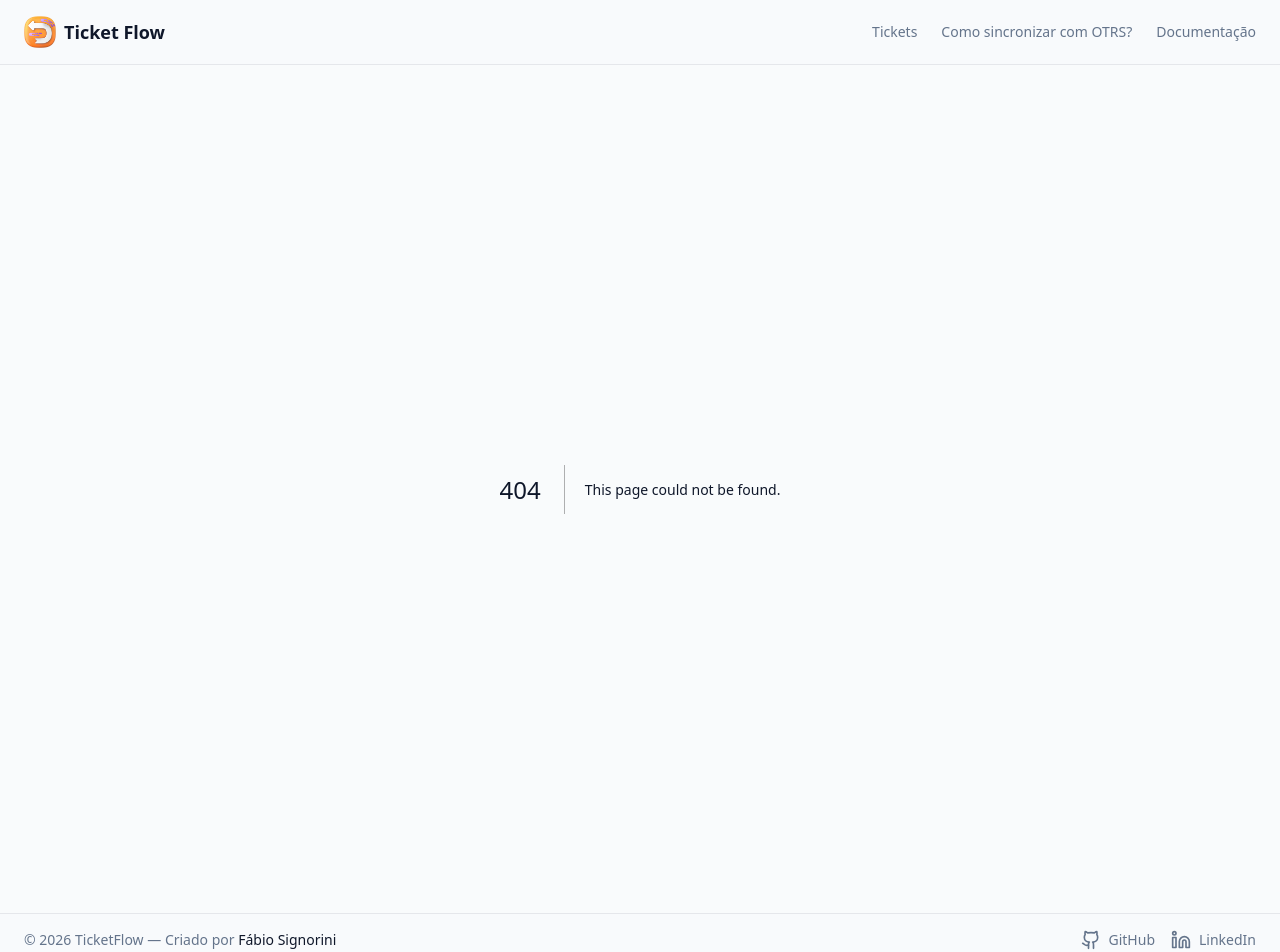
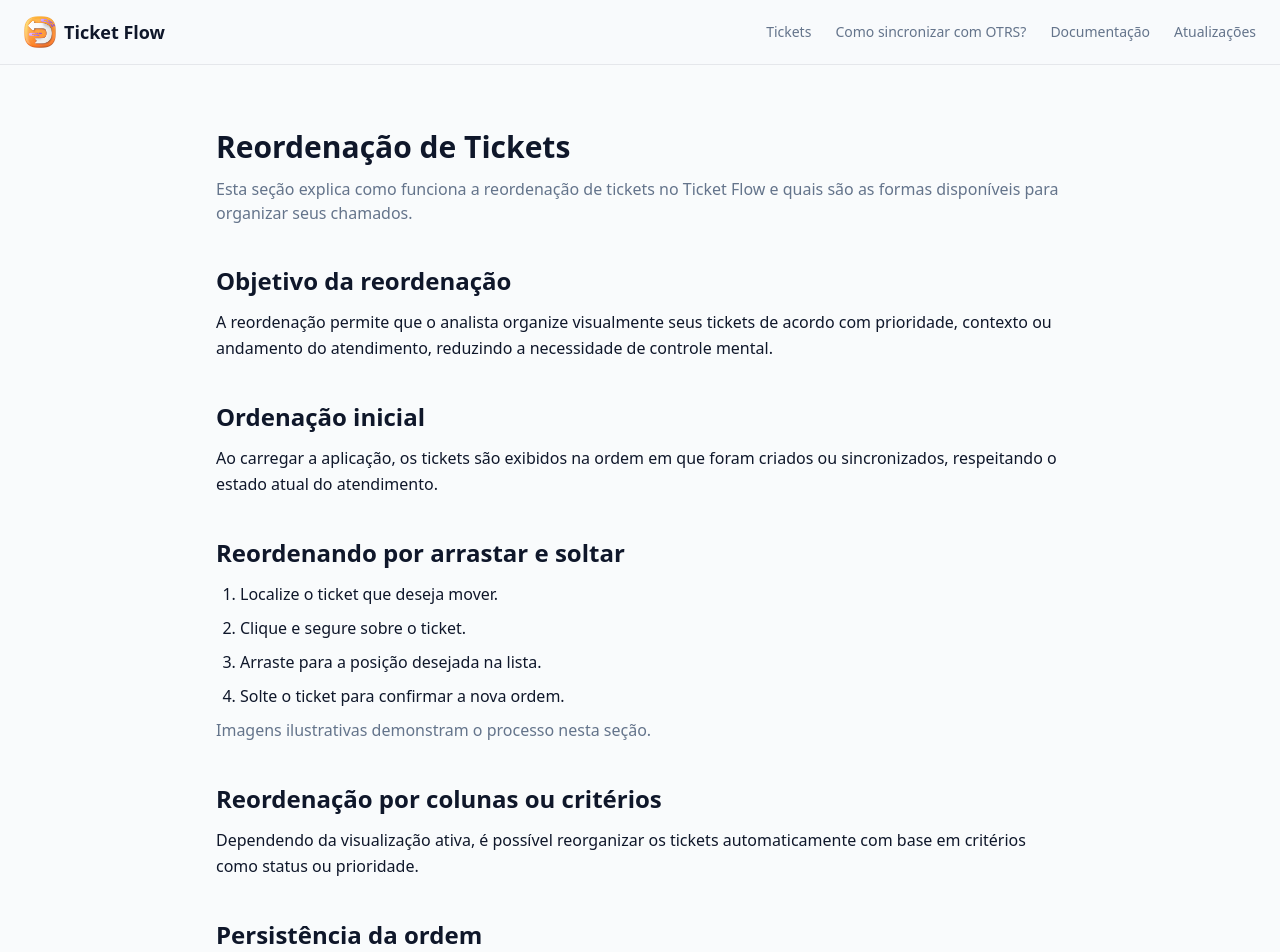
Before and after one commit to FabioSigF/ticketflow, a Next.js app: page /docs/reorder in a window 1280 px wide. Before the commit this address had no page. Shown: the top 952 px of the page. Built offline with nearby package versions, Linux system fonts and the light colour scheme.

Commit message:
feat(docs): add documentation and updates pages
Create a dedicated documentation section describing all main features
and step-by-step usage of the Ticket Flow tool. Also add an updates
(changelog) page to manually track new features, improvements, and bug fixes.

```diff
--- /dev/null
+++ b/app/docs/page.tsx
@@ -0,0 +1,37 @@
+import Link from "next/link";
+import { DocActionCard } from "@/components/DocActionCard";
+
+export default function DocumentationPage() {
+  return (
+    <div className="mx-auto max-w-4xl px-6 py-10 space-y-10">
+      <header className="space-y-3">
+        <h1 className="text-3xl font-bold">Documentação do Ticket Flow</h1>
+        <p className="text-muted-foreground">
+          Esta documentação apresenta as funcionalidades do Ticket Flow e
+          direciona para o passo a passo detalhado de cada ação disponível na
+          ferramenta.
+        </p>
+      </header>
+
+      <section className="space-y-4">
+        <h2 className="text-2xl font-semibold">
+          O que você pode fazer no Ticket Flow
+        </h2>
+
+        <div className="grid gap-4">
+          <DocActionCard
+            title="Reordenar tickets"
+            description="Aprenda a reorganizar seus tickets para priorizar atendimentos."
+            href="/documentation/reorder"
+          />
+
+          <DocActionCard
+            title="Sincronizar tickets com o OTRS"
+            description="Veja como integrar o OTRS ao Ticket Flow usando a extensão."
+            href="/documentation/sync-otrs"
+          />
+        </div>
+      </section>
+    </div>
+  );
+}
--- /dev/null
+++ b/app/docs/reorder/page.tsx
@@ -0,0 +1,58 @@
+import { DocSection } from "@/components/DocSection";
+
+export default function ReorderDocumentationPage() {
+  return (
+    <div className="mx-auto max-w-4xl px-6 py-10 space-y-10">
+      <header className="space-y-3">
+        <h1 className="text-3xl font-bold">Reordenação de Tickets</h1>
+        <p className="text-muted-foreground">
+          Esta seção explica como funciona a reordenação de tickets no Ticket
+          Flow e quais são as formas disponíveis para organizar seus chamados.
+        </p>
+      </header>
+
+      <DocSection title="Objetivo da reordenação">
+        <p>
+          A reordenação permite que o analista organize visualmente seus tickets
+          de acordo com prioridade, contexto ou andamento do atendimento,
+          reduzindo a necessidade de controle mental.
+        </p>
+      </DocSection>
+
+      <DocSection title="Ordenação inicial">
+        <p>
+          Ao carregar a aplicação, os tickets são exibidos na ordem em que foram
+          criados ou sincronizados, respeitando o estado atual do atendimento.
+        </p>
+      </DocSection>
+
+      <DocSection title="Reordenando por arrastar e soltar">
+        <ol className="list-decimal pl-6 space-y-2">
+          <li>Localize o ticket que deseja mover.</li>
+          <li>Clique e segure sobre o ticket.</li>
+          <li>Arraste para a posição desejada na lista.</li>
+          <li>Solte o ticket para confirmar a nova ordem.</li>
+        </ol>
+
+        <p className="text-muted-foreground mt-4">
+          Imagens ilustrativas demonstram o processo nesta seção.
+        </p>
+      </DocSection>
+
+      <DocSection title="Reordenação por colunas ou critérios">
+        <p>
+          Dependendo da visualização ativa, é possível reorganizar os tickets
+          automaticamente com base em critérios como status ou prioridade.
+        </p>
+      </DocSection>
+
+      <DocSection title="Persistência da ordem">
+        <p>
+          A ordem definida pelo analista é salva localmente no navegador,
+          garantindo que a organização seja mantida mesmo após recarregar a
+          página.
+        </p>
+      </DocSection>
+    </div>
+  );
+}
--- a/app/layout.tsx
+++ b/app/layout.tsx
@@ -51,13 +51,14 @@ export default function RootLayout({
               >
                 Como sincronizar com OTRS?
               </Link>
+              <Link href="/docs" className="hover:text-foreground transition">
+                Documentação
+              </Link>
               <Link
-                href="https://github.com/FabioSigF/ticketflow"
+                href="/updates"
                 className="hover:text-foreground transition"
-                target="_blank"
-                rel="noopener noreferrer"
               >
-                Documentação
+                Atualizações
               </Link>
             </nav>
           </div>
--- /dev/null
+++ b/app/updates/page.tsx
@@ -0,0 +1,40 @@
+import { UpdateItem } from "@/components/UpdateItem";
+
+export default function UpdatesPage() {
+  return (
+    <div className="mx-auto max-w-4xl px-6 py-10 space-y-12">
+      <header className="space-y-3">
+        <h1 className="text-3xl font-bold">Notas de Atualização</h1>
+        <p className="text-muted-foreground">
+          Aqui você encontra todas as atualizações, melhorias e correções
+          realizadas no Ticket Flow.
+        </p>
+      </header>
+
+      <UpdateItem
+        version="Versão 1.1.0"
+        date="02 de fevereiro de 2026"
+        news={[
+          "Sincronização automática de chamados com o OTRS via extensão",
+          "Organização visual dos tickets em “Em andamento” e “Finalizados”",
+          "Página dedicada com passo a passo para usar a integração com o OTRS",
+        ]}
+        fixes={[
+          "Correção na duplicação de tickets sincronizados",
+          "Ajuste na ordenação correta por idade do chamado",
+        ]}
+      />
+
+      <UpdateItem
+        version="Versão 1.0.0"
+        date="28 de janeiro de 2026"
+        news={[
+          "Lançamento inicial do Ticket Flow",
+          "Criação e edição manual de tickets",
+          "Persistência dos dados no navegador",
+        ]}
+        fixes="Esta foi a versão inicial da aplicação."
+      />
+    </div>
+  );
+}
--- /dev/null
+++ b/components/DocActionCard.tsx
@@ -0,0 +1,25 @@
+import Link from "next/link";
+import { Card, CardContent } from "@/components/ui/card";
+
+interface DocActionCardProps {
+  title: string;
+  description: string;
+  href: string;
+}
+
+export function DocActionCard({
+  title,
+  description,
+  href,
+}: DocActionCardProps) {
+  return (
+    <Link href={href}>
+      <Card className="hover:bg-muted/40 transition-colors cursor-pointer">
+        <CardContent className="p-6 space-y-2">
+          <h3 className="text-lg font-semibold">{title}</h3>
+          <p className="text-sm text-muted-foreground">{description}</p>
+        </CardContent>
+      </Card>
+    </Link>
+  );
+}
--- /dev/null
+++ b/components/DocSection.tsx
@@ -0,0 +1,13 @@
+interface DocSectionProps {
+  title: string;
+  children: React.ReactNode;
+}
+
+export function DocSection({ title, children }: DocSectionProps) {
+  return (
+    <section className="space-y-3">
+      <h2 className="text-2xl font-semibold">{title}</h2>
+      <div className="leading-relaxed space-y-2">{children}</div>
+    </section>
+  );
+}
--- a/components/TicketTable.tsx
+++ b/components/TicketTable.tsx
@@ -237,7 +237,7 @@ export function TicketTable({
               font-semibold
               uppercase
               text-muted-foreground
-              px-4
+              px-14
               py-2
             "
                         >
--- /dev/null
+++ b/components/UpdateItem.tsx
@@ -0,0 +1,59 @@
+//import { Card, CardContent } from "@/components/ui/card";
+
+interface UpdateItemProps {
+  version: string;
+  date: string;
+  news?: string[];
+  fixes?: string[] | string;
+}
+
+export function UpdateItem({
+  version,
+  date,
+  news,
+  fixes,
+}: UpdateItemProps) {
+  return (
+    <section className="space-y-4">
+      {/* Header */}
+      <div className="flex items-center gap-3">
+        <span className="h-3 w-3 rounded-full bg-primary" />
+        <p className="text-sm text-muted-foreground">
+          {date} • <span className="font-medium text-foreground">{version}</span>
+        </p>
+      </div>
+
+      {/* Card */}
+      <Card>
+        <CardContent className="pt-6 space-y-6">
+          {news && news.length > 0 && (
+            <div>
+              <h3 className="font-medium mb-2">Novidades</h3>
+              <ul className="list-disc pl-6 space-y-1">
+                {news.map((item, index) => (
+                  <li key={index}>{item}</li>
+                ))}
+              </ul>
+            </div>
+          )}
+
+          {fixes && (
+            <div>
+              <h3 className="font-medium mb-2">Correções</h3>
+
+              {Array.isArray(fixes) ? (
+                <ul className="list-disc pl-6 space-y-1">
+                  {fixes.map((item, index) => (
+                    <li key={index}>{item}</li>
+                  ))}
+                </ul>
+              ) : (
+                <p className="text-muted-foreground">{fixes}</p>
+              )}
+            </div>
+          )}
+        </CardContent>
+      </Card>
+    </section>
+  );
+}
```
Also changed, not shown: app/docs/sync-otrs/page.tsx (added).
